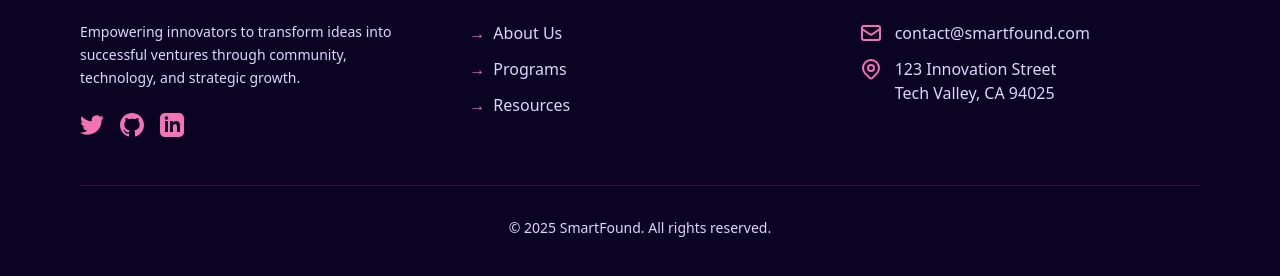
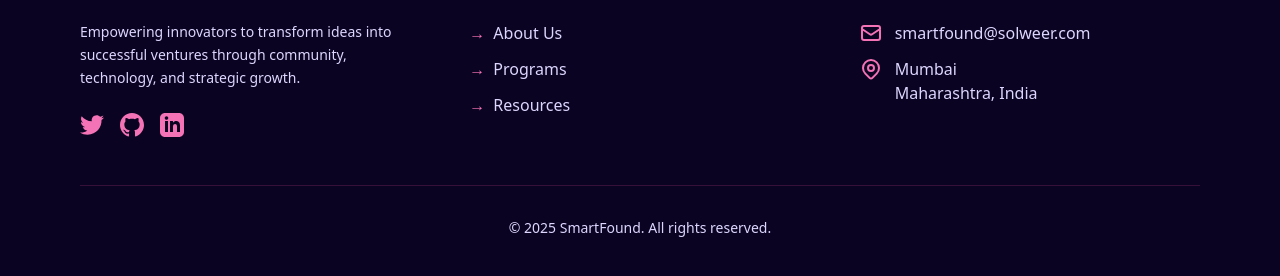
Before and after one commit to solweer/SmartFound, a plain HTML site: page index.html in a window 1280 px wide. Shown: the part 3484-3760 px from the top of the page. Drawn offline with nearby package versions, Linux system fonts and the light colour scheme.

Commit message:
Update index.html

```diff
--- a/index.html
+++ b/index.html
@@ -495,14 +495,14 @@
                         <svg class="w-6 h-6 text-pink-400 flex-shrink-0" fill="none" stroke="currentColor" viewBox="0 0 24 24">
                             <path stroke-linecap="round" stroke-linejoin="round" stroke-width="2" d="M3 8l7.89 5.26a2 2 0 002.22 0L21 8M5 19h14a2 2 0 002-2V7a2 2 0 00-2-2H5a2 2 0 00-2 2v10a2 2 0 002 2z"/>
                         </svg>
-                        <span>contact@smartfound.com</span>
+                        <a href="mailto:smartfound@solweer.com"><span>smartfound@solweer.com</span></a>
                     </li>
                     <li class="text-violet-200 flex items-start space-x-3">
                         <svg class="w-6 h-6 text-pink-400 flex-shrink-0" fill="none" stroke="currentColor" viewBox="0 0 24 24">
                             <path stroke-linecap="round" stroke-linejoin="round" stroke-width="2" d="M17.657 16.657L13.414 20.9a1.998 1.998 0 01-2.827 0l-4.244-4.243a8 8 0 1111.314 0z"/>
                             <path stroke-linecap="round" stroke-linejoin="round" stroke-width="2" d="M15 11a3 3 0 11-6 0 3 3 0 016 0z"/>
                         </svg>
-                        <span>123 Innovation Street<br/>Tech Valley, CA 94025</span>
+                        <span>Mumbai<br/>Maharashtra, India</span>
                     </li>
                 </ul>
             </div>
```
